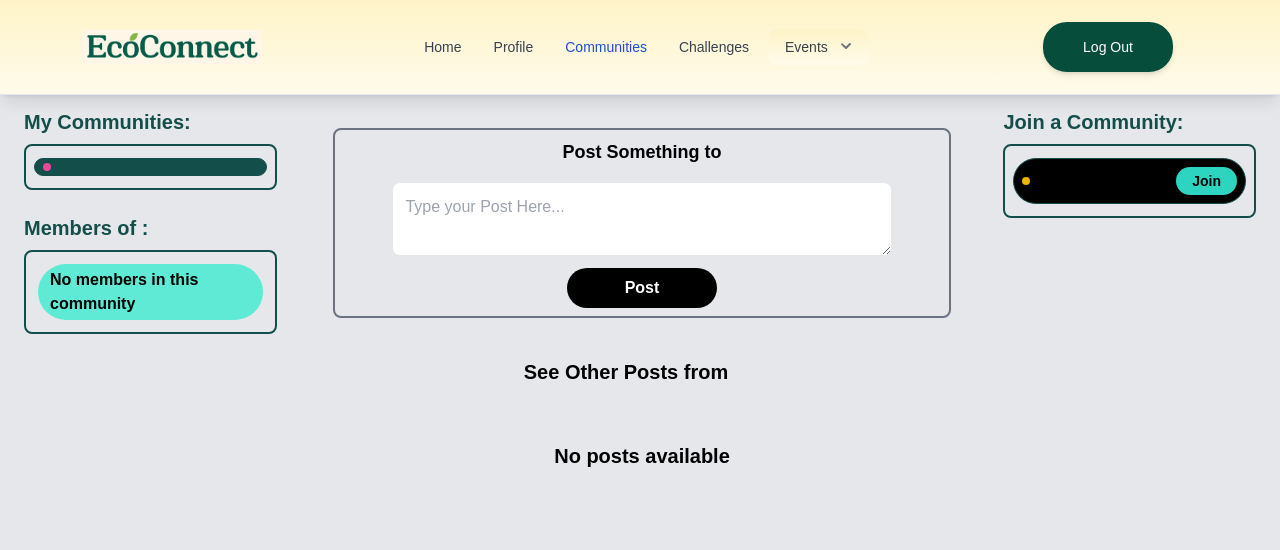
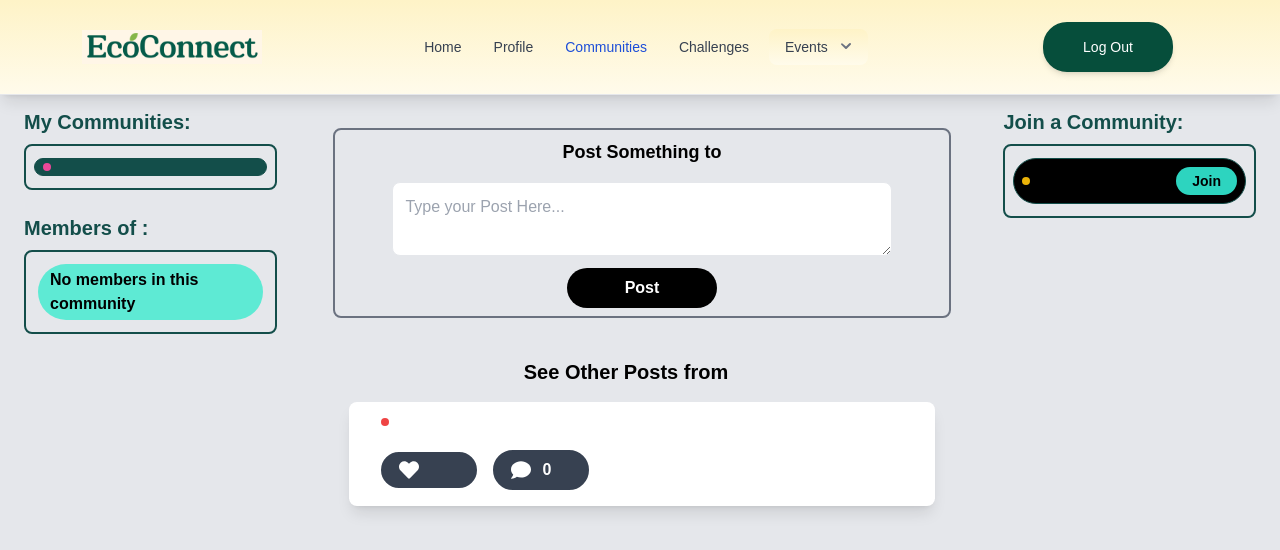
Before and after one commit to HasnainKabir-repos/EcoConnect, a React (Create React App) app in the folder frontend/: page /community in a window 1280 px wide. Shown: the top 550 px of the page. Built offline with nearby package versions, Linux system fonts and the light colour scheme; sample sign-in values are in the browser's storage; a web font is replaced by a local one.

Commit message:
community-post

```diff
--- a/frontend/src/components/Community/index.jsx
+++ b/frontend/src/components/Community/index.jsx
@@ -1,4 +1,4 @@
-import { useState } from "react";
+import { useState, useEffect } from "react";
 import Post from "../CommunityPost";
 import TopBar from "../TopBar";
 import { useCommunities } from "../../hooks/useCommunities";
@@ -61,6 +61,43 @@ const Community = () => {
     }
     setPostContent("");
   };
+
+  const [posts, setPosts] = useState([{
+    _id:"",
+    author:"",
+    content:"",
+    createdAt:null,
+    likes:[],
+    comments:[]
+  }]);
+
+  useEffect(()=> {
+    const fetchPosts = async (selectedCommunity) => {
+      try {
+        setIsLoading2(true);
+        const token = localStorage.getItem('token');
+        const tokenValue = JSON.parse(token);
+        const config = {
+          headers: {
+            Authorization: `Bearer ${tokenValue.data}`
+          },
+        };
+        const response =  await axios.get(`http://localhost:8080/api/post/${selectedCommunity._id}`, config);
+        //console.log(response.data.communityPosts);
+        setPosts(response.data.communityPosts);
+        //console.log(posts);
+      }catch(error){
+        console.log(error);
+      }finally{
+        setIsLoading2(false)
+      }
+    };
+    fetchPosts(selectedCommunity);
+  }, [selectedCommunity]);
+
+  useEffect(() => {
+    console.log(posts);
+  }, [posts]);
 
   const getRandomColor = () => {
     const colors = [
@@ -170,16 +207,16 @@ const Community = () => {
                 : <></>}
 
               <div className="flex flex-col mx-4 w-full p-4">
-                {selectedCommunity.posts &&
-                  selectedCommunity.posts.length !== 0 ? (
-                  selectedCommunity.posts
-                    //.filter((post) => post.community === selectedCommunity)
+                {posts &&
+                  posts.length !== 0 ? (
+                  posts
+
                     .map((post, index) => (
                       <div key={index} className="">
                         <Post
-                          community={post.community}
-                          user={post.user}
-                          text={post.text}
+                          community={selectedCommunity.name}
+                          user={post.author}
+                          text={post.content}
                           createdAt={post.createdAt}
                           likes={post.likes}
                           comments={post.comments}
```
Also changed, not shown: frontend/src/hooks/usePosts.js (deleted).
